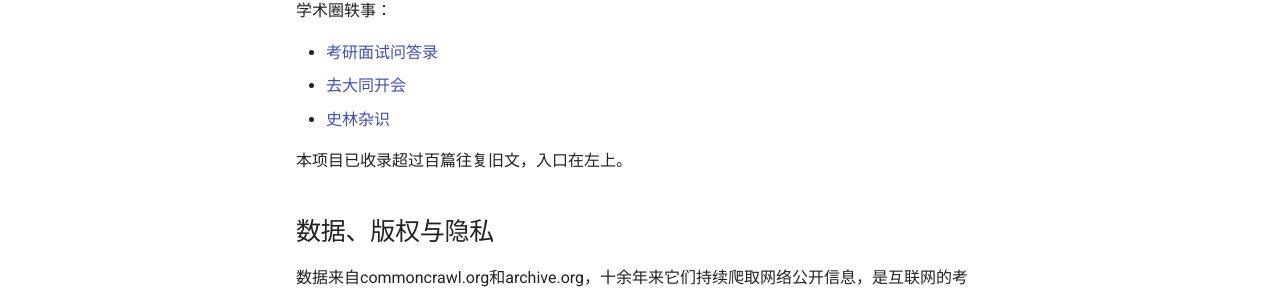
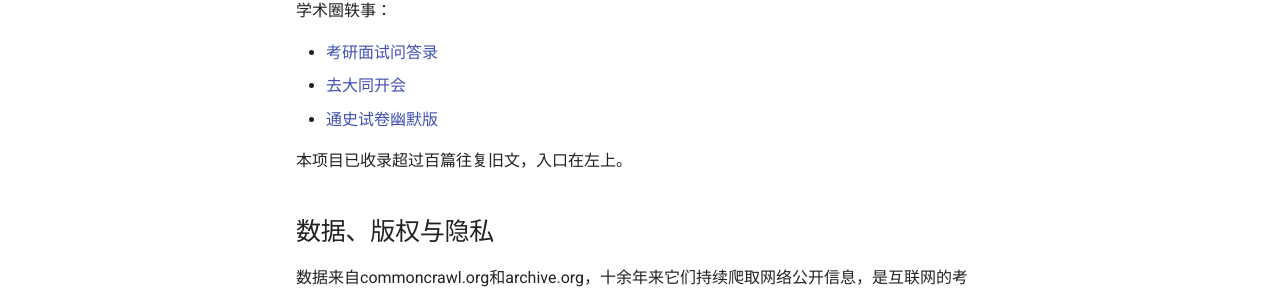
Before and after one commit to wangf-legacy/wangf-legacy.github.io, an MkDocs documentation site: the page built from docs/index.md, in a window 1280 px wide and 1262 px high. Shown: the part 810-1102 px from the top of the window. Built offline with MkDocs 1.6.1 and Material for MkDocs 9.7.7, drawn with Linux system fonts in a browser that asks for light colours.

Commit message:
fix: minor touches

```diff
--- a/docs/index.md
+++ b/docs/index.md
@@ -26,7 +26,7 @@
 
 - [考研面试问答录](未分类/考研面试问答录 | 老冷.md)
 - [去大同开会](人生三味/去大同开会 | 将无同.md)
-- [史林杂识](人生三味/通史试卷幽默版 | 金轮法王.md)
+- [通史试卷幽默版](史林杂识/通史试卷幽默版 | 金轮法王.md)
 
 本项目已收录超过百篇往复旧文，入口在左上。
 
```
